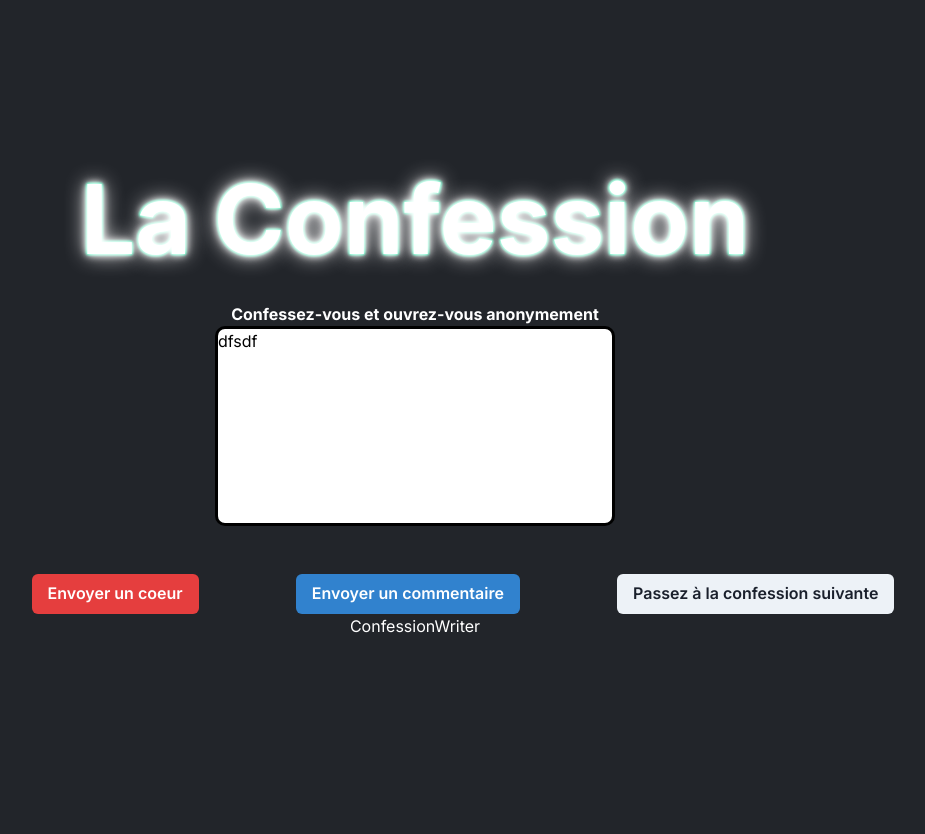
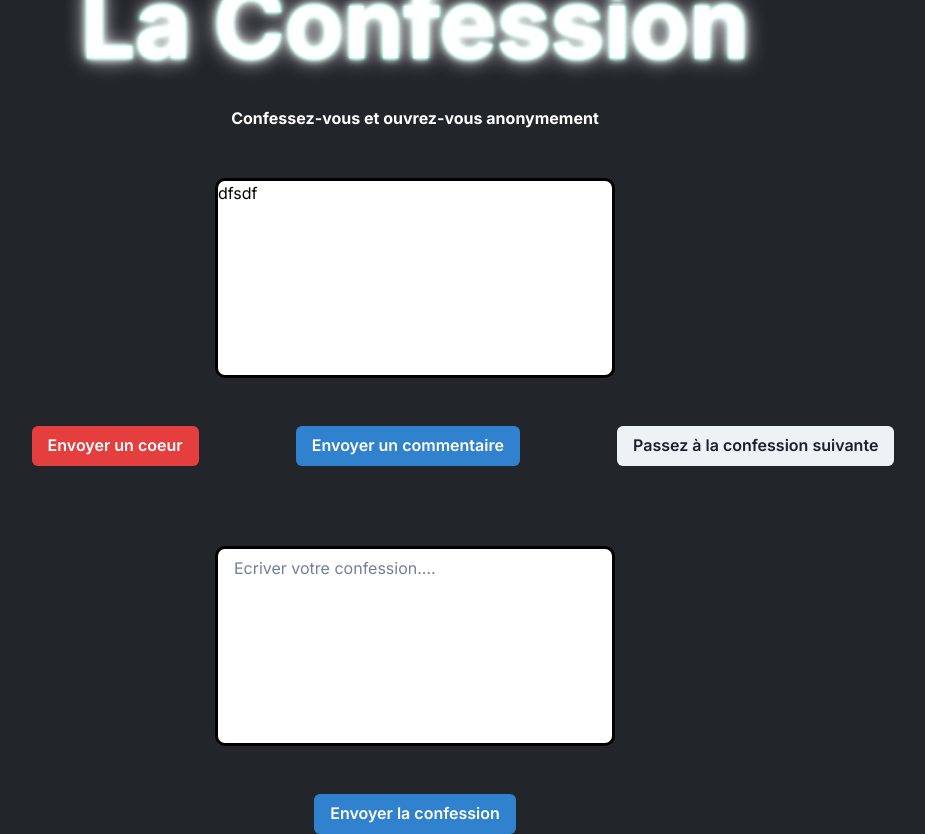
Before and after one commit to RayanEreteo/confessiondotcom, a Next.js app: page / in a window 1280 px wide. Shown: the whole page, without its empty margins (225-1150 px from the left). Before the commit the page ends 800 px from the top, so only its background shows below. Built offline with nearby package versions, Linux system fonts and the light colour scheme.

Commit message:
Design Terminée

```diff
--- a/app/components/ConfessionViewer.tsx
+++ b/app/components/ConfessionViewer.tsx
@@ -4,7 +4,7 @@ import { Box, Button, Flex, Heading, Text, Tooltip } from "@chakra-ui/react";
 
 function ConfessionViewer() {
   return (
-    <Box>
+    <Box className="confession-viewer" mt={'3rem'}>
       <Flex
         justifyContent={"center"}
         alignItems={"center"}
@@ -21,11 +21,21 @@ function ConfessionViewer() {
         >
           dfsdf
         </Text>
-        <Flex ml={"6rem"} mt={"3rem"} className="confess-options" width={"60rem"} justifyContent={"space-around"}>
+        <Flex
+          ml={"6rem"}
+          mt={"3rem"}
+          className="confess-options"
+          width={"60rem"}
+          justifyContent={"space-around"}
+        >
           <Tooltip label={"Envoyer du soutien sans laisser de commentaire"}>
             <Button colorScheme="red">Envoyer un coeur</Button>
           </Tooltip>
-          <Tooltip label={"Laisser un commentaire qui sera envoyé anonymement a la personne concerné"}>
+          <Tooltip
+            label={
+              "Laisser un commentaire qui sera envoyé anonymement a la personne concerné"
+            }
+          >
             <Button colorScheme="blue">Envoyer un commentaire</Button>
           </Tooltip>
           <Tooltip label={"Ignorer et passer a la confession suivante"}>
--- a/app/components/ConfessionWriter.tsx
+++ b/app/components/ConfessionWriter.tsx
@@ -1,9 +1,61 @@
-"use client"
+"use client";
+
+import {
+  Box,
+  Button,
+  Flex,
+  Heading,
+  Text,
+  Textarea,
+  Tooltip,
+} from "@chakra-ui/react";
+
+import { useState } from "react";
 
 function ConfessionWriter() {
+
+    const [loading, setLoading] = useState<boolean>(false)
+
+  function sendConfession(e: any) {
+    e.preventDefault();
+    setLoading(true)
+
+    const data = {
+      confession: e.target.confession.value,
+    };
+
+    const dataToSend = JSON.stringify(data);
+  }
+
   return (
-    <div>ConfessionWriter</div>
-  )
+    <Box className="confession-writer" mt={"5rem"}>
+      <form onSubmit={sendConfession}>
+        <Flex
+          flexDirection={"column"}
+          justifyContent={"center"}
+          alignItems={"center"}
+          textAlign={"left"}
+        >
+          <Textarea
+            name="confession"
+            placeholder="Ecriver votre confession...."
+            mb={"3rem"}
+            border={"solid 3px black"}
+            borderRadius={"10px"}
+            color={"black"}
+            background={"white"}
+            resize={"none"}
+            maxLength={300}
+            width={"400px"}
+            height={"200px"}
+          ></Textarea>
+          <Button colorScheme="blue" type="submit" isLoading={loading}>
+            Envoyer la confession
+          </Button>
+        </Flex>
+      </form>
+    </Box>
+  );
 }
 
-export default ConfessionWriter
+export default ConfessionWriter;
```
